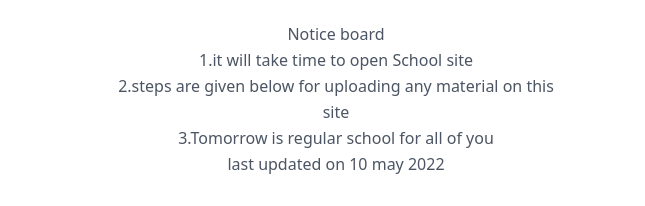
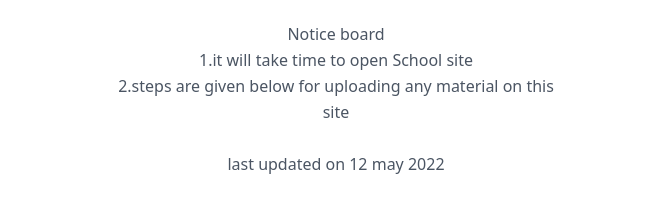
Before and after one commit to sonal-alt/class9b, a plain HTML site: page index.html in a window 1280 px wide. Shown: the part 235-441 px from the top of the page, 0-645 px from the left. Drawn offline with nearby package versions, Linux system fonts and the light colour scheme.

Commit message:
Update index.html

```diff
--- a/index.html
+++ b/index.html
@@ -69,8 +69,8 @@
       </h1>
       <p class="mb-8 leading-relaxed">Notice board
       <br>1.it will take time to open School site<br> 2.steps are given below for uploading any material on this site<br>
-     3.Tomorrow is regular school for all of you
-      <br>last updated on 10 may 2022
+
+      <br>last updated on 12 may 2022
       </p>
       <div class="flex justify-center">
         <a href="http://sbdav.com/">
```
